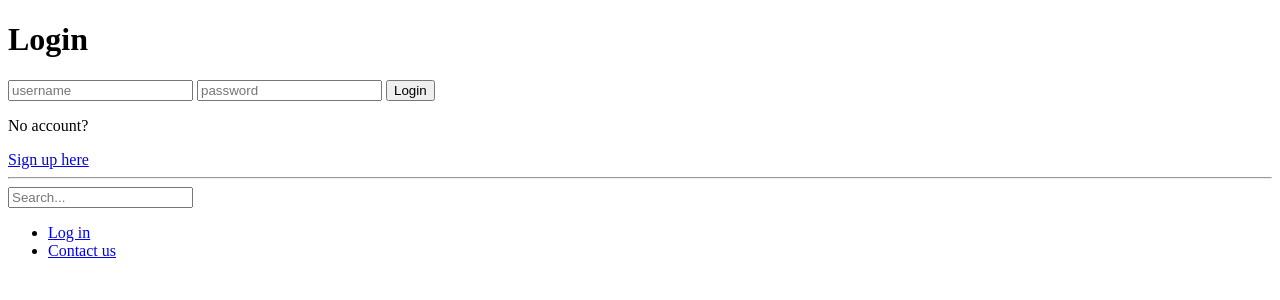
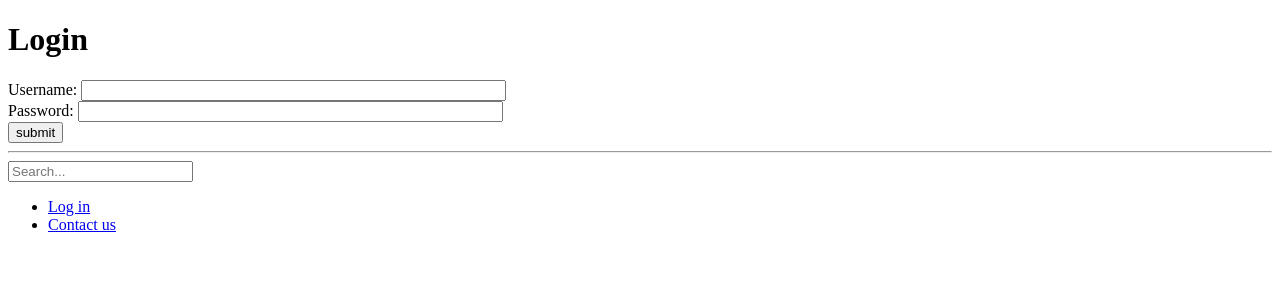
Before and after one commit to Hamster339/GameWebsite-Django, a Django app: template templates/gamewebsite/login.html in a window 1280 px wide. Shown: the top 300 px of the page. Run offline with Django 3.2, Linux system fonts and the light colour scheme; the template is opened without the code that fills it, so the values that code supplies are empty.

Commit message:
Update login.html

```diff
--- a/templates/gamewebsite/login.html
+++ b/templates/gamewebsite/login.html
@@ -1,21 +1,15 @@
-<!DOCTYPE html>
-{% extends 'gamewebsite/base.html' %}
-{% load static %}
-
+<!doctype html>
+{% extends "base.html" %}
+{% load staticfiles %}
 {% block title_block %}
-	Log in(gamewebsite)
+    Login
 {% endblock %}
 {% block body_block %}
-    <div id="login">
-        <h1>Login</h1>
-        <form method="post">
-            <input type="text" placeholder="username"></input>
-            <input type="password" placeholder="password"></input>
-            <a href="{% url 'gamewebsite:my_account' %}"><button class="but" type="submit">Login</button></a>
-        </form>
-    </div>
-    <div>
-        <p>No account?</p>
-        <a href="{% url 'gamewebsite:sign_up' %}">Sign up here</a>
-    </div>
+<h1>Login</h1>
+<form id="login_form" method="post" action="{% url 'gamewebsite:log_in' %}">
+{% csrf_token %}
+Username: <input type="text" name="username" value="" size="50" /> <br />
+Password: <input type="password" name="password" value="" size="50" /> <br />
+<input type="submit" value="submit" />
+</form>
 {% endblock %}
```
